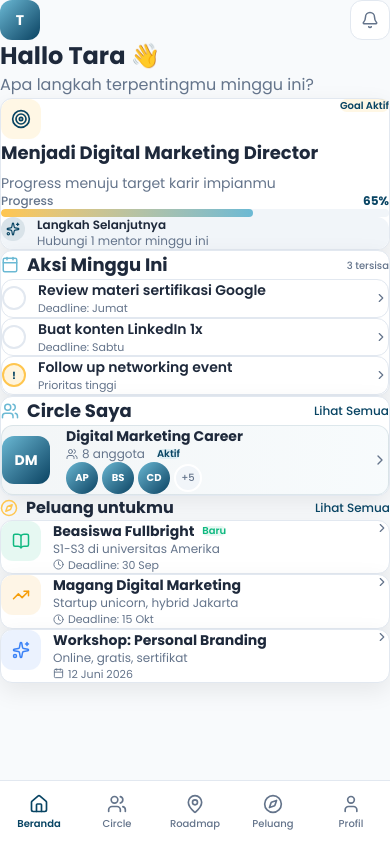
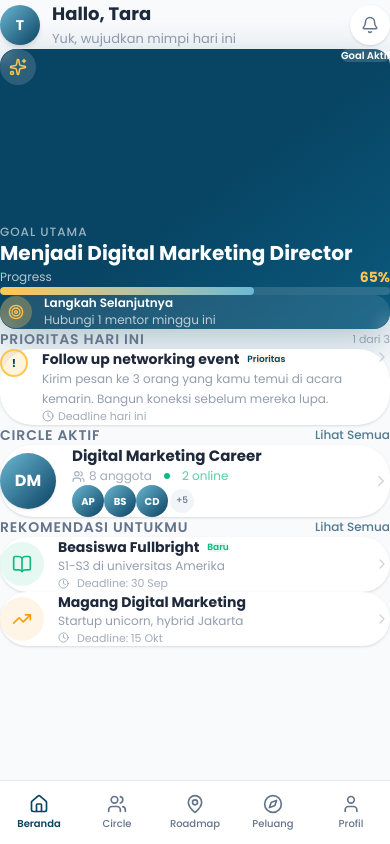
Before and after one commit to beautifio/beautifio-web, a Next.js app: page / in a window 390 px wide. Built offline with nearby package versions, Linux system fonts and the light colour scheme.

Commit message:
Redesign homepage as premium mobile app

```diff
--- a/src/app/page.tsx
+++ b/src/app/page.tsx
@@ -7,17 +7,14 @@ import {
   MapPin,
   Compass,
   User,
+  ChevronRight,
+  Bell,
+  Sparkles,
+  Clock,
+  BookOpen,
   Target,
-  ChevronRight,
-  Calendar,
-  Bell,
-  BookOpen,
-  Sparkles,
   TrendingUp,
-  Clock,
 } from "lucide-react";
-import { Card, CardHeader, CardTitle, CardDescription, CardContent } from "@/components/ui/card";
-import { ProgressBar } from "@/components/ui/progress-bar";
 import { Badge } from "@/components/ui/badge";
 import { Avatar } from "@/components/ui/avatar";
 import { BottomNavigation } from "@/components/ui/bottom-nav";
@@ -35,207 +32,192 @@ export default function HomePage() {
 
   return (
     <div className="min-h-screen bg-bg pb-24">
-      <div className="max-w-[390px] mx-auto px-6">
+      <div className="max-w-[390px] mx-auto">
         {/* ─── Header ─────────────────────── */}
-        <header className="pt-8 pb-6">
-          <div className="flex items-center justify-between mb-4">
-            <div className="w-10 h-10 rounded-sm bg-gradient-to-br from-secondary to-primary flex items-center justify-center text-white text-sm font-bold">
+        <header className="flex items-center justify-between px-6 pt-7 pb-5">
+          <div className="flex items-center gap-3">
+            <div className="w-10 h-10 rounded-full bg-gradient-to-br from-secondary to-primary flex items-center justify-center text-white text-sm font-bold shadow-md">
               T
             </div>
-            <button className="w-10 h-10 rounded-sm bg-surface border border-border flex items-center justify-center cursor-pointer hover:border-primary/30 transition-all">
+            <div>
+              <h1 className="text-lg font-bold text-text-primary">Hallo, Tara</h1>
+              <p className="text-[13px] text-text-secondary/70 leading-relaxed">
+                Yuk, wujudkan mimpi hari ini
+              </p>
+            </div>
+          </div>
+          <button className="w-10 h-10 rounded-full bg-surface flex items-center justify-center cursor-pointer shadow-sm hover:shadow-md transition-shadow">
             <Bell size={18} className="text-text-secondary" />
           </button>
-          </div>
-          <h1 className="text-2xl font-bold text-text-primary">
-            Hallo Tara 👋
-          </h1>
-          <p className="text-base text-text-secondary mt-1.5 leading-relaxed">
-            Apa langkah terpentingmu minggu ini?
-          </p>
         </header>
 
-        {/* ─── Goal Progress Card ──────────── */}
-        <section className="mb-5">
-          <Card padding="lg" className="animate-fade-in">
-            <div className="flex items-start justify-between mb-4">
-              <div className="w-10 h-10 rounded-sm bg-accent/15 flex items-center justify-center">
-                <Target size={20} className="text-accent-foreground" />
+        {/* ─── Hero Goal Card ──────────────── */}
+        <section className="px-6 mb-14">
+          <div className="rounded-2xl bg-gradient-to-br from-primary via-primary to-[#0a5a7e] p-7 text-white shadow-[0_12px_40px_rgba(8,68,99,0.3)] min-h-[280px] flex flex-col justify-between">
+            <div className="flex items-start justify-between">
+              <div className="w-9 h-9 rounded-xl bg-white/15 flex items-center justify-center backdrop-blur-sm">
+                <Sparkles size={18} className="text-accent" />
               </div>
-              <Badge variant="accent" className="text-[10px] px-2 py-0.5">
+              <Badge variant="secondary" className="bg-white/15 text-white border-white/10 text-[10px] px-2.5 py-0.5">
                 Goal Aktif
               </Badge>
             </div>
-            <CardHeader className="mb-0">
-              <CardTitle className="text-lg">Menjadi Digital Marketing Director</CardTitle>
-              <CardDescription className="text-sm mt-1">
-                Progress menuju target karir impianmu
-              </CardDescription>
-            </CardHeader>
-            <CardContent className="mt-4">
-              <div className="flex items-end justify-between mb-2">
-                <span className="text-xs font-medium text-text-secondary">Progress</span>
-                <span className="text-xs font-bold text-primary">65%</span>
+
+            <div className="mt-auto space-y-5">
+              <div>
+                <p className="text-xs font-medium text-white/60 uppercase tracking-[0.08em] mb-1.5">
+                  Goal Utama
+                </p>
+                <h2 className="text-xl font-bold leading-snug">
+                  Menjadi Digital Marketing Director
+                </h2>
               </div>
-              <ProgressBar value={65} size="md" />
-              <div className="mt-4 flex items-start gap-3 p-3 rounded-sm bg-muted">
-                <div className="w-6 h-6 rounded-sm bg-primary/10 flex items-center justify-center flex-shrink-0 mt-0.5">
-                  <Sparkles size={14} className="text-primary" />
+
+              <div>
+                <div className="flex items-center justify-between mb-2">
+                  <span className="text-xs text-white/70">Progress</span>
+                  <span className="text-sm font-bold text-accent">65%</span>
+                </div>
+                <div className="h-2 rounded-full bg-white/15 overflow-hidden">
+                  <div
+                    className="h-full rounded-full bg-gradient-to-r from-accent to-secondary transition-all duration-700 ease-out"
+                    style={{ width: "65%" }}
+                  />
+                </div>
+              </div>
+
+              <div className="flex items-center gap-3 p-3.5 rounded-xl bg-white/10 backdrop-blur-sm">
+                <div className="w-8 h-8 rounded-lg bg-accent/30 flex items-center justify-center flex-shrink-0">
+                  <Target size={16} className="text-accent" />
                 </div>
                 <div>
-                  <p className="text-xs font-semibold text-text-primary">Langkah Selanjutnya</p>
-                  <p className="text-xs text-text-secondary mt-0.5">Hubungi 1 mentor minggu ini</p>
+                  <p className="text-xs font-semibold text-white">Langkah Selanjutnya</p>
+                  <p className="text-[12px] text-white/70 mt-0.5">Hubungi 1 mentor minggu ini</p>
                 </div>
               </div>
-            </CardContent>
-          </Card>
+            </div>
+          </div>
         </section>
 
-        {/* ─── Weekly Action Card ──────────── */}
-        <section className="mb-5">
-          <Card padding="lg" className="animate-fade-in">
-            <CardHeader className="mb-0">
-              <div className="flex items-center justify-between">
-                <div className="flex items-center gap-2">
-                  <Calendar size={18} className="text-secondary" />
-                  <CardTitle className="text-base">Aksi Minggu Ini</CardTitle>
+        {/* ─── Priority Task ──────────────── */}
+        <section className="px-6 mb-14">
+          <div className="flex items-center justify-between mb-4">
+            <h2 className="text-sm font-semibold text-text-secondary uppercase tracking-[0.06em]">
+              Prioritas Hari Ini
+            </h2>
+            <span className="text-[11px] text-text-secondary/60">1 dari 3</span>
           </div>
-                <span className="text-[10px] font-medium text-text-secondary">3 tersisa</span>
-              </div>
-            </CardHeader>
-            <CardContent className="mt-4 space-y-3">
-              <div className="flex items-center gap-3 p-3 rounded-sm border border-border hover:border-secondary/30 transition-colors cursor-pointer">
-                <div className="w-6 h-6 rounded-full border-2 border-border flex-shrink-0" />
-                <div className="flex-1 min-w-0">
-                  <p className="text-sm font-semibold text-text-primary">Review materi sertifikasi Google</p>
-                  <p className="text-[11px] text-text-secondary mt-0.5">Deadline: Jumat</p>
-                </div>
-                <ChevronRight size={14} className="text-text-secondary flex-shrink-0" />
-              </div>
-              <div className="flex items-center gap-3 p-3 rounded-sm border border-border hover:border-secondary/30 transition-colors cursor-pointer">
-                <div className="w-6 h-6 rounded-full border-2 border-border flex-shrink-0" />
-                <div className="flex-1 min-w-0">
-                  <p className="text-sm font-semibold text-text-primary">Buat konten LinkedIn 1x</p>
-                  <p className="text-[11px] text-text-secondary mt-0.5">Deadline: Sabtu</p>
-                </div>
-                <ChevronRight size={14} className="text-text-secondary flex-shrink-0" />
-              </div>
-              <div className="flex items-center gap-3 p-3 rounded-sm border border-border hover:border-secondary/30 transition-colors cursor-pointer">
-                <div className="w-6 h-6 rounded-full bg-accent/20 border-2 border-accent flex items-center justify-center flex-shrink-0">
-                  <span className="text-[10px] font-bold text-accent-foreground">!</span>
+          <div className="rounded-xl bg-surface p-5 shadow-sm hover:shadow-md transition-shadow">
+            <div className="flex items-start gap-3.5">
+              <div className="w-7 h-7 rounded-full bg-accent/20 border-2 border-accent flex items-center justify-center flex-shrink-0 mt-0.5">
+                <span className="text-[11px] font-bold text-accent-foreground">!</span>
               </div>
               <div className="flex-1 min-w-0">
-                  <p className="text-sm font-semibold text-text-primary">Follow up networking event</p>
-                  <p className="text-[11px] text-text-secondary mt-0.5">Prioritas tinggi</p>
+                <div className="flex items-center gap-2">
+                  <h3 className="text-sm font-bold text-text-primary">Follow up networking event</h3>
+                  <Badge variant="accent" className="text-[9px] px-1.5 py-0 leading-none">Prioritas</Badge>
                 </div>
-                <ChevronRight size={14} className="text-text-secondary flex-shrink-0" />
+                <p className="text-[12px] text-text-secondary/70 mt-1 leading-relaxed">
+                  Kirim pesan ke 3 orang yang kamu temui di acara kemarin. Bangun koneksi sebelum mereka lupa.
+                </p>
+                <div className="flex items-center gap-3 mt-3 text-[11px] text-text-secondary/60">
+                  <span className="flex items-center gap-1">
+                    <Clock size={12} />
+                    Deadline hari ini
+                  </span>
                 </div>
-            </CardContent>
-          </Card>
+              </div>
+              <ChevronRight size={16} className="text-text-secondary/30 flex-shrink-0 mt-2" />
+            </div>
+          </div>
         </section>
 
-        {/* ─── My Circle Card ──────────────── */}
-        <section className="mb-5">
-          <Card padding="lg" className="animate-fade-in">
+        {/* ─── Circle ─────────────────────── */}
+        <section className="px-6 mb-14">
           <div className="flex items-center justify-between mb-4">
-              <div className="flex items-center gap-2">
-                <Users size={18} className="text-secondary" />
-                <CardTitle className="text-base">Circle Saya</CardTitle>
-              </div>
-              <button className="text-xs font-medium text-primary cursor-pointer hover:underline">
+            <h2 className="text-sm font-semibold text-text-secondary uppercase tracking-[0.06em]">
+              Circle Aktif
+            </h2>
+            <button className="text-[12px] font-medium text-primary/70 cursor-pointer hover:text-primary transition-colors">
               Lihat Semua
             </button>
           </div>
-            <div className="flex items-center gap-4 p-4 rounded-sm bg-gradient-to-r from-primary/5 to-secondary/5 border border-primary/10">
-              <div className="w-12 h-12 rounded-sm bg-gradient-to-br from-secondary to-primary flex items-center justify-center text-white text-sm font-bold flex-shrink-0">
+          <div className="rounded-xl bg-surface p-5 shadow-sm hover:shadow-md transition-shadow">
+            <div className="flex items-center gap-4">
+              <div className="w-14 h-14 rounded-xl bg-gradient-to-br from-secondary to-primary flex items-center justify-center text-white text-base font-bold flex-shrink-0 shadow-sm">
                 DM
               </div>
               <div className="flex-1 min-w-0">
-                <h3 className="text-sm font-bold text-text-primary">Digital Marketing Career</h3>
+                <h3 className="text-[15px] font-bold text-text-primary">Digital Marketing Career</h3>
                 <div className="flex items-center gap-3 mt-1.5">
-                  <span className="text-xs text-text-secondary flex items-center gap-1">
-                    <Users size={12} />
+                  <span className="text-[12px] text-text-secondary/60 flex items-center gap-1">
+                    <Users size={13} />
                     8 anggota
                   </span>
-                  <Badge variant="secondary" className="text-[10px] px-1.5 py-0 leading-none">
-                    Aktif
-                  </Badge>
+                  <span className="w-1.5 h-1.5 rounded-full bg-success" />
+                  <span className="text-[12px] text-success/70">2 online</span>
                 </div>
-                <div className="flex items-center gap-1 mt-2">
+                <div className="flex items-center mt-3 -space-x-1.5">
                   <Avatar initials="AP" size="sm" />
                   <Avatar initials="BS" size="sm" />
                   <Avatar initials="CD" size="sm" />
-                  <div className="w-7 h-7 rounded-full bg-muted border-2 border-surface flex items-center justify-center text-[10px] font-medium text-text-secondary -ml-1">
+                  <div className="w-7 h-7 rounded-full bg-muted border-2 border-surface flex items-center justify-center text-[9px] font-medium text-text-secondary">
                     +5
                   </div>
                 </div>
               </div>
-              <ChevronRight size={16} className="text-text-secondary flex-shrink-0" />
+              <ChevronRight size={18} className="text-text-secondary/30 flex-shrink-0" />
             </div>
-          </Card>
+          </div>
         </section>
 
-        {/* ─── Opportunity Preview ─────────── */}
-        <section className="mb-5">
+        {/* ─── Opportunities ──────────────── */}
+        <section className="px-6 mb-6">
           <div className="flex items-center justify-between mb-4">
-            <div className="flex items-center gap-2">
-              <Compass size={18} className="text-accent" />
-              <h2 className="text-base font-bold text-text-primary">Peluang untukmu</h2>
-            </div>
-            <button className="text-xs font-medium text-primary cursor-pointer hover:underline">
+            <h2 className="text-sm font-semibold text-text-secondary uppercase tracking-[0.06em]">
+              Rekomendasi untukmu
+            </h2>
+            <button className="text-[12px] font-medium text-primary/70 cursor-pointer hover:text-primary transition-colors">
               Lihat Semua
             </button>
           </div>
           <div className="space-y-3">
-            <Card padding="md" className="animate-fade-in hover:border-accent/30 transition-all cursor-pointer">
-              <div className="flex items-start gap-3">
-                <div className="w-10 h-10 rounded-sm bg-success/10 flex items-center justify-center flex-shrink-0">
-                  <BookOpen size={18} className="text-success" />
+            <div className="rounded-xl bg-surface p-5 shadow-sm hover:shadow-md transition-shadow">
+              <div className="flex items-center gap-3.5">
+                <div className="w-11 h-11 rounded-xl bg-success/10 flex items-center justify-center flex-shrink-0">
+                  <BookOpen size={20} className="text-success" />
                 </div>
                 <div className="flex-1 min-w-0">
                   <div className="flex items-center gap-2">
                     <h3 className="text-sm font-bold text-text-primary">Beasiswa Fullbright</h3>
-                    <Badge variant="success" className="text-[10px] px-1.5 py-0 leading-none">Baru</Badge>
+                    <Badge variant="success" className="text-[9px] px-1.5 py-0 leading-none">Baru</Badge>
                   </div>
-                  <p className="text-xs text-text-secondary mt-1">S1-S3 di universitas Amerika</p>
-                  <div className="flex items-center gap-3 mt-2 text-[11px] text-text-secondary">
-                    <span className="flex items-center gap-1"><Clock size={11} />Deadline: 30 Sep</span>
+                  <p className="text-[12px] text-text-secondary/70 mt-0.5">S1-S3 di universitas Amerika</p>
+                  <div className="flex items-center gap-2 mt-1.5 text-[11px] text-text-secondary/60">
+                    <Clock size={11} />
+                    Deadline: 30 Sep
                   </div>
                 </div>
-                <ChevronRight size={14} className="text-text-secondary flex-shrink-0 mt-2" />
+                <ChevronRight size={16} className="text-text-secondary/30 flex-shrink-0" />
               </div>
-            </Card>
+            </div>
 
-            <Card padding="md" className="animate-fade-in hover:border-accent/30 transition-all cursor-pointer">
-              <div className="flex items-start gap-3">
-                <div className="w-10 h-10 rounded-sm bg-warning/10 flex items-center justify-center flex-shrink-0">
-                  <TrendingUp size={18} className="text-warning" />
+            <div className="rounded-xl bg-surface p-5 shadow-sm hover:shadow-md transition-shadow">
+              <div className="flex items-center gap-3.5">
+                <div className="w-11 h-11 rounded-xl bg-warning/10 flex items-center justify-center flex-shrink-0">
+                  <TrendingUp size={20} className="text-warning" />
                 </div>
                 <div className="flex-1 min-w-0">
                   <h3 className="text-sm font-bold text-text-primary">Magang Digital Marketing</h3>
-                  <p className="text-xs text-text-secondary mt-1">Startup unicorn, hybrid Jakarta</p>
-                  <div className="flex items-center gap-3 mt-2 text-[11px] text-text-secondary">
-                    <span className="flex items-center gap-1"><Clock size={11} />Deadline: 15 Okt</span>
+                  <p className="text-[12px] text-text-secondary/70 mt-0.5">Startup unicorn, hybrid Jakarta</p>
+                  <div className="flex items-center gap-2 mt-1.5 text-[11px] text-text-secondary/60">
+                    <Clock size={11} />
+                    Deadline: 15 Okt
                   </div>
                 </div>
-                <ChevronRight size={14} className="text-text-secondary flex-shrink-0 mt-2" />
-              </div>
-            </Card>
-
-            <Card padding="md" className="animate-fade-in hover:border-accent/30 transition-all cursor-pointer">
-              <div className="flex items-start gap-3">
-                <div className="w-10 h-10 rounded-sm bg-info/10 flex items-center justify-center flex-shrink-0">
-                  <Sparkles size={18} className="text-info" />
-                </div>
-                <div className="flex-1 min-w-0">
-                  <h3 className="text-sm font-bold text-text-primary">Workshop: Personal Branding</h3>
-                  <p className="text-xs text-text-secondary mt-1">Online, gratis, sertifikat</p>
-                  <div className="flex items-center gap-3 mt-2 text-[11px] text-text-secondary">
-                    <span className="flex items-center gap-1"><Calendar size={11} />12 Juni 2026</span>
+                <ChevronRight size={16} className="text-text-secondary/30 flex-shrink-0" />
               </div>
             </div>
-                <ChevronRight size={14} className="text-text-secondary flex-shrink-0 mt-2" />
-              </div>
-            </Card>
           </div>
         </section>
       </div>
```
Lines whose indentation alone changed are shown as unchanged.
